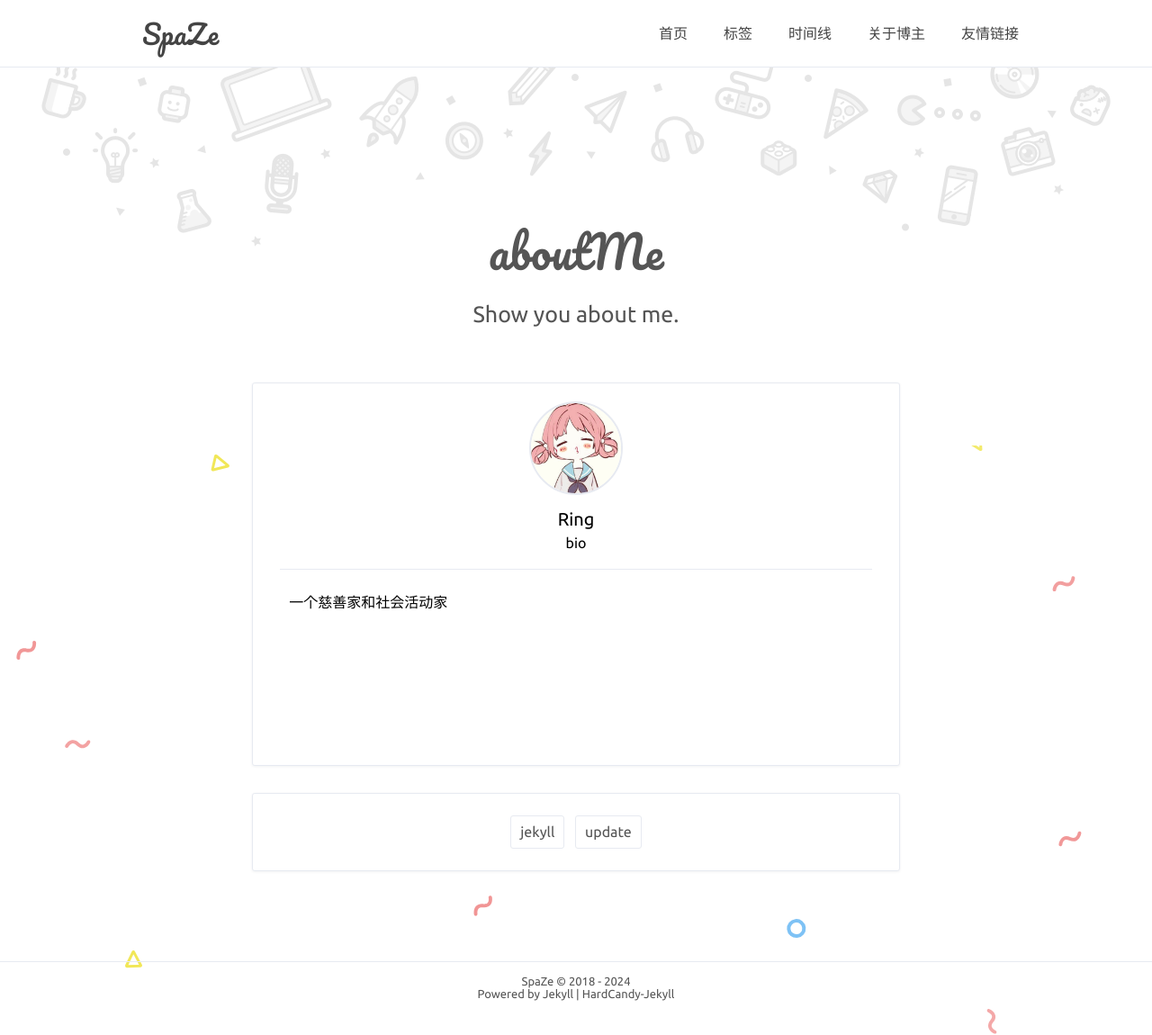
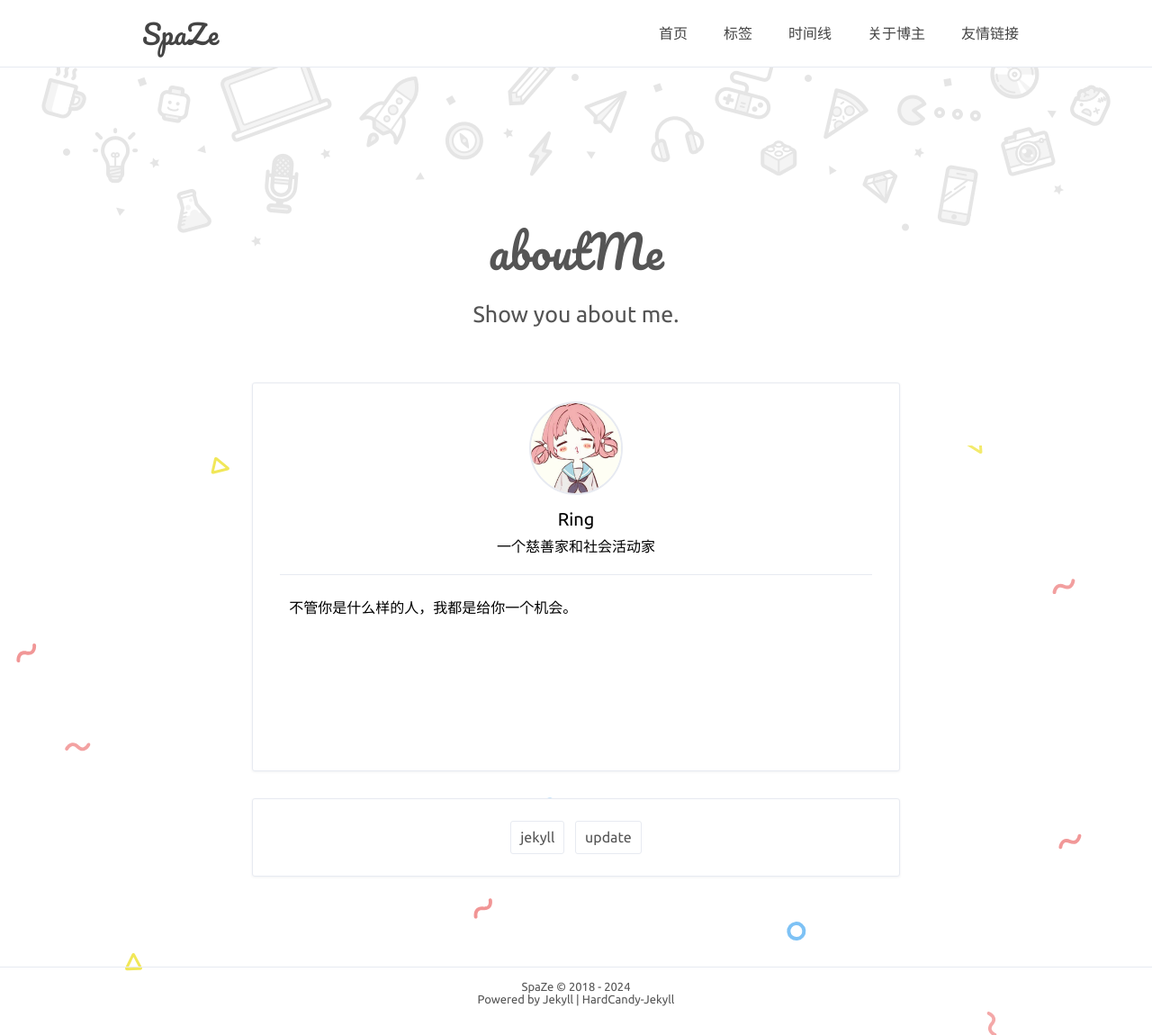
Before and after one commit to zlailmm/zlailmm.github.io, a Jekyll site: the page built from about.html, in a window 1280 px wide. Shown: the whole page at 90% size. Built offline with Jekyll 4.4.1, drawn with Linux system fonts in a browser that asks for light colours; comment, search, counter and statistics services are not loaded.

Commit message:
update-240608

```diff
--- a/_config.yml
+++ b/_config.yml
@@ -1,6 +1,6 @@
 # Site settings 配置站点
 title: 'SpaZe'
-description: '欢迎来到 SpaZe 网站！这是一个让你的网上体验变得更美好的地方，相信我，它会让你的网上冒险变得伟大！'
+description: '欢迎来到SpaZe网站！这是一个让你的网上体验变得更美好的地方，相信我，它会让你的网上冒险变得伟大！'
 keywords: 'SpaZe'
 url: 'https://zlailmm.github.io' # your host
 
@@ -12,14 +12,19 @@ nav: # 最佳体验 六个标签 且最好每个标签不超过4中文字
   关于博主: '/about.html'
   友情链接: '/friendLink.html'
 
+#首页
+layout: default
+page-title: SpaZe.
+home-title: make SpaZe great.
+
 # 博主
 author: true
 name: 'Ring'
 NickName: ''
 webtitle: 'SpaZe'
-bio: 'bio'
+bio: '一个慈善家和社会活动家'
 about: true
-aboutyou: '一个慈善家和社会活动家'
+aboutyou: '不管你是什么样的人，我都是给你一个机会。'
 portraits: '/assets/profile.jpeg' # your portraits image file path
 
 # SNS
```
